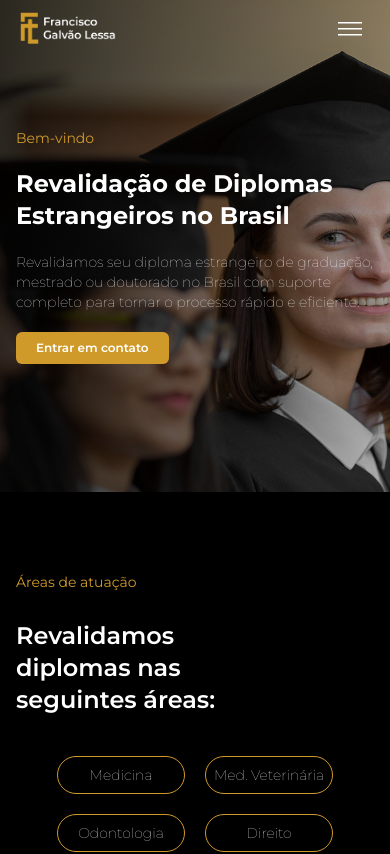
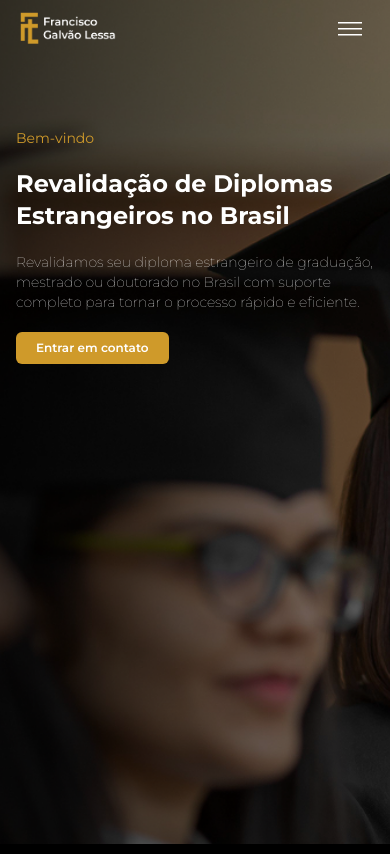
Before and after one commit to HelcioAnicio/Fl-AdvogadosDiplomas, a React (Vite) app: page / in a window 390 px wide. Shown: the top 854 px of the page. Built offline with nearby package versions, Linux system fonts and the light colour scheme.

Commit message:
Feat: Updated background from main

```diff
--- a/src/components/main.tsx
+++ b/src/components/main.tsx
@@ -27,7 +27,7 @@ export const Main = () => {
   return (
     <main className="h-full w-full">
       <section
-        className="m-auto max-w-5xl bg-black bg-cover bg-[-390px_top] bg-no-repeat px-4 py-32 sm:bg-right-top"
+        className="m-auto h-dvh max-w-5xl bg-black bg-cover bg-[-700px_top] bg-no-repeat px-4 py-32 sm:bg-right-top"
         style={{ backgroundImage: `url(${background})` }}
       >
         <div className="max-w-sm space-y-5">
```
